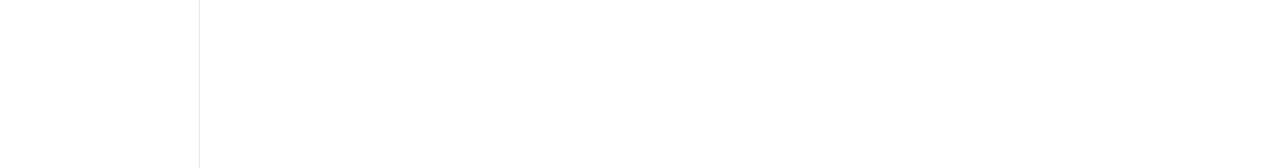
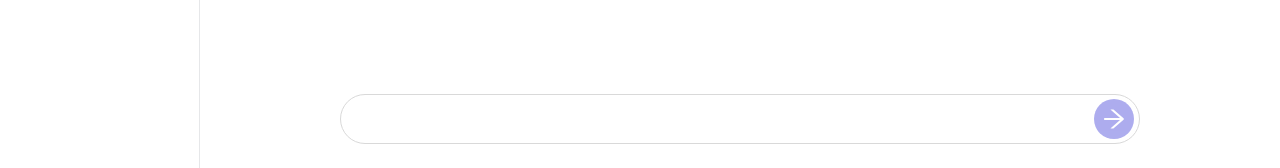
Before and after one commit to ConfidentialGPT/GPTfrontend, a React app: page / in a window 1280 px wide. Shown: the part 632-800 px from the top of the page. Built offline with nearby package versions, Linux system fonts and the light colour scheme.

Commit message:
feat: 基础聊天界面

```diff
--- a/src/App.scss
+++ b/src/App.scss
@@ -2,10 +2,10 @@
 @import 'styles/mixin.scss';
 
 .App {
-  color: $primary-color;
+  // color: $primary-color;
   width: 100vw;
   height: 100vh;
-  @include ellipse;
+  // @include ellipse;
 }
 
 #nprogress .bar {
--- /dev/null
+++ b/src/api/chat.ts
@@ -0,0 +1,27 @@
+import http from './http'
+
+export default {
+  chat: (msg: string, token = 'chenhao-34e890126d9c06d26ba34d12c102097b') => {
+    return fetch('/api/', {
+      method: 'POST',
+      headers: { Authorization: `Bearer ${token}`, 'Content-Type': 'application/json' },
+      body: JSON.stringify({
+        model: 'gpt-3.5-turbo',
+        stream: true,
+        max_tokens: 500,
+        temperature: 1,
+        presence_penalty: 0,
+        frequency_penalty: 0,
+        messages: [
+          {
+            role: 'system',
+            content:
+              "The following is a conversation with Chat-GPT, an AI created by OpenAI. The AI is helpful, creative, clever, and very friendly, it's mainly focused on solving coding problems, so it likely provide code example whenever it can and every code block is rendered as markdown. However, it also has a sense of humor and can talk about anything. Please answer user's last question, and if possible, reference the context as much as you can."
+          },
+          { role: 'user', content: msg }
+        ],
+        stop: ['\n\n']
+      })
+    })
+  }
+}
--- a/src/api/http.ts
+++ b/src/api/http.ts
@@ -1,7 +1,7 @@
-import axios, { AxiosInstance, AxiosResponse, AxiosError } from 'axios'
+import axios, { AxiosInstance, AxiosResponse, AxiosError, AxiosRequestConfig } from 'axios'
 
 const axiosInstance: AxiosInstance = axios.create({
-  baseURL: '/api', // 可以根据需要替换为其他 URL
+  baseURL: '/', // 可以根据需要替换为其他 URL
   headers: {
     'Content-Type': 'application/json'
   }
@@ -30,7 +30,7 @@ axiosInstance.interceptors.response.use(
 
     //   return Promise.reject(response.data)
     // }
-    return response.data
+    return response
   },
   (error: AxiosError<any>) => {
     // 处理错误信息
@@ -63,8 +63,8 @@ export default {
   },
 
   // POST 请求
-  async post<T>(url: string, data?: any): Promise<T> {
-    const response: AxiosResponse<T> = await axiosInstance.post(url, data)
+  async post<T>(url: string, data?: any, config?: AxiosRequestConfig): Promise<T> {
+    const response: AxiosResponse<T> = await axiosInstance.post(url, data, config)
     return response as any
   },
 
--- /dev/null
+++ b/src/pages/Chat/Casual/ChatItem.tsx
@@ -0,0 +1,22 @@
+import { LoadingOutlined } from '@ant-design/icons'
+import { MsgProps } from './utils'
+
+const ChatItem = (props: { msg: MsgProps }) => {
+  const { msg } = props
+
+  return (
+    <div className="chat-content-item">
+      <div
+        className={
+          'chat-content-item-box chat-content-item-box-' +
+          msg.role +
+          (msg.loading ? ' chat-content-item-loading' : '')
+        }>
+        {msg.content}
+      </div>
+      {msg.loading && <LoadingOutlined rev={undefined} />}
+    </div>
+  )
+}
+
+export default ChatItem
--- a/src/pages/Chat/Casual/index.scss
+++ b/src/pages/Chat/Casual/index.scss
@@ -1,4 +1,7 @@
 @import '~@/styles/var.scss';
+
+$content-max-width: 800px;
+
 .chat-page {
   height: 100%;
   .chat-header {
@@ -15,11 +18,71 @@
     .chat-scroll-zone {
       min-height: 100%;
       margin: 0 auto;
-      max-width: 700px;
+      max-width: $content-max-width;
+      display: flex;
+      flex-direction: column;
+
+      .chat-content-item {
+        margin-top: 10px;
+        font-size: 18px;
+
+        .anticon-loading {
+          float: right;
+          margin-top: 10px;
+          margin-right: 10px;
+        }
+
+        .chat-content-item-box {
+          max-width: calc($content-max-width - 100px);
+          padding: 8px 16px;
+          border-radius: 12px;
+          background-color: #f1f2f2;
+          word-break: break-word;
+          display: inline-block;
+          &.chat-content-item-loading {
+            opacity: 0.8;
+          }
+          &.chat-content-item-box-user {
+            float: right;
+            margin-left: auto;
+            background-color: #5d5cde;
+            color: white;
+          }
+        }
+      }
     }
   }
 
-  .chat-input {
+  .chat-footer {
     background-color: white;
+    .chat-input-zone {
+      max-width: $content-max-width;
+      margin: 0 auto;
+      .chat-input {
+        height: 50px;
+        border-radius: 25px;
+        padding-right: 5px;
+        padding-left: 20px;
+        .chat-input-btn {
+          border-radius: 50%;
+          padding: 0;
+          border: 0;
+          width: 40px;
+          height: 40px;
+          background-color: #5d5cde;
+          color: white;
+          &:disabled {
+            opacity: 0.5;
+          }
+          .ant-btn-icon {
+            // width: 100%;
+            // height: 100%;
+            .anticon {
+              font-size: 24px;
+            }
+          }
+        }
+      }
+    }
   }
 }
--- a/src/pages/Chat/Casual/index.tsx
+++ b/src/pages/Chat/Casual/index.tsx
@@ -1,18 +1,75 @@
-import { Layout } from 'antd'
+import { Button, Input, Layout } from 'antd'
 
 import './index.scss'
-import { RobotOutlined } from '@ant-design/icons'
+import { RobotOutlined, ArrowRightOutlined } from '@ant-design/icons'
+import { useCallback, useState } from 'react'
+import chatApi from 'api/chat'
+import { MsgProps, Role, newChatID, parseStreamData } from './utils'
+import ChatItem from './ChatItem'
 
 const CasualChat = () => {
+  const [input, setInput] = useState<string>('')
+  const [list, setList] = useState<MsgProps[]>([])
+
+  const doPost = useCallback(() => {
+    const msg: MsgProps = { role: Role.user, chatID: newChatID(), content: input, loading: true }
+    const msgList = [...list, msg]
+    setList(msgList)
+
+    chatApi.chat(input).then(async (res) => {
+      delete msg.loading
+
+      const reader = res.body?.getReader()
+      let curMsg: MsgProps | null = null
+      while (true && reader) {
+        const { done, value } = await reader.read()
+        if (done) {
+          return
+        }
+
+        const data = parseStreamData(value)
+        if (!curMsg) {
+          curMsg = data
+          setList((list) => [...list, curMsg as MsgProps])
+        } else {
+          curMsg.content += data?.content
+          setList((list) => [...list])
+        }
+        console.log(data)
+      }
+    })
+
+    setInput('')
+  }, [input, list])
+
   return (
     <Layout className="chat-page">
       <Layout.Header className="chat-header">
         <RobotOutlined rev={undefined} /> Casual Chat with GPT-3.5
       </Layout.Header>
       <Layout.Content className="chat-content">
-        <div className="chat-scroll-zone"></div>
+        <div className="chat-scroll-zone">
+          {list.map((msg) => (
+            <ChatItem msg={msg} key={msg.chatID} />
+          ))}
+        </div>
       </Layout.Content>
-      <Layout.Footer className="chat-input"></Layout.Footer>
+      <Layout.Footer className="chat-footer">
+        <div className="chat-input-zone">
+          <Input
+            className="chat-input"
+            value={input}
+            onChange={(e) => setInput(e.target.value)}
+            onPressEnter={doPost}
+            suffix={
+              <Button
+                className="chat-input-btn"
+                onClick={doPost}
+                disabled={!input}
+                icon={<ArrowRightOutlined rev={undefined} />}></Button>
+            }></Input>
+        </div>
+      </Layout.Footer>
     </Layout>
   )
 }
--- /dev/null
+++ b/src/pages/Chat/Casual/utils.ts
@@ -0,0 +1,39 @@
+export enum Role {
+  user = 'user',
+  assistant = 'assistant'
+}
+
+export interface MsgProps {
+  role: Role
+  chatID: string
+  content: string
+  loading?: boolean
+}
+
+export const RandomString = () => {
+  return Math.random().toString(36).substring(2)
+}
+
+export const newChatID = () => 'chat-' + RandomString()
+
+export const parseStreamData: (value: Uint8Array) => MsgProps | null = (value) => {
+  const str = String.fromCodePoint(...Array.from(value as Uint8Array))
+
+  try {
+    const res: MsgProps = { role: Role.assistant, content: '', chatID: '' }
+    const splits = str.split(/\n/)
+    splits.forEach((str) => {
+      const match = str.match(/data:(.*)/)
+      if (match) {
+        const obj = JSON.parse(match[1])
+        res.chatID = obj.id
+        res.content += obj.choices[0].delta.content || ''
+      }
+    })
+    return res
+  } catch (e) {
+    console.error(e)
+  }
+
+  return null
+}
```
